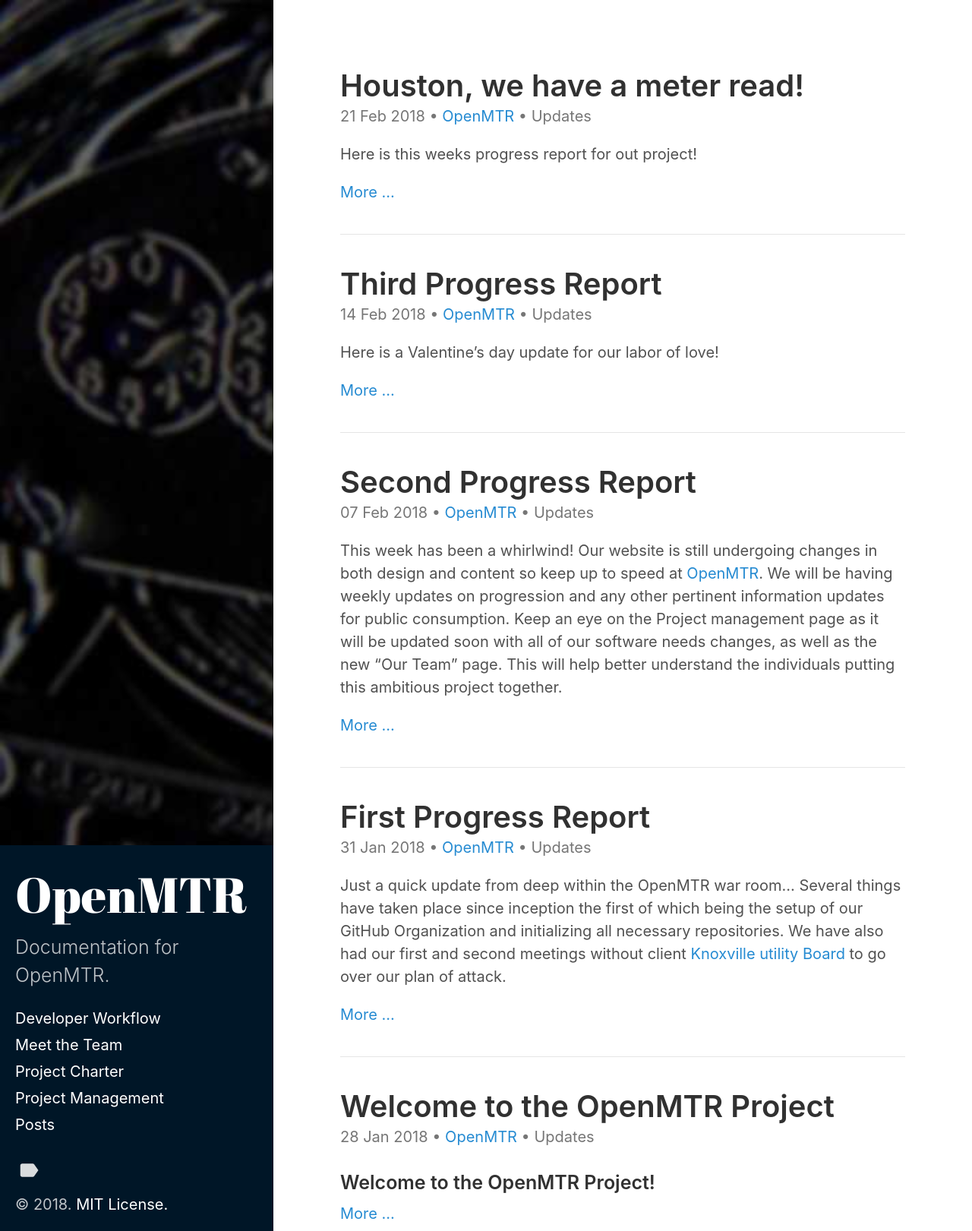
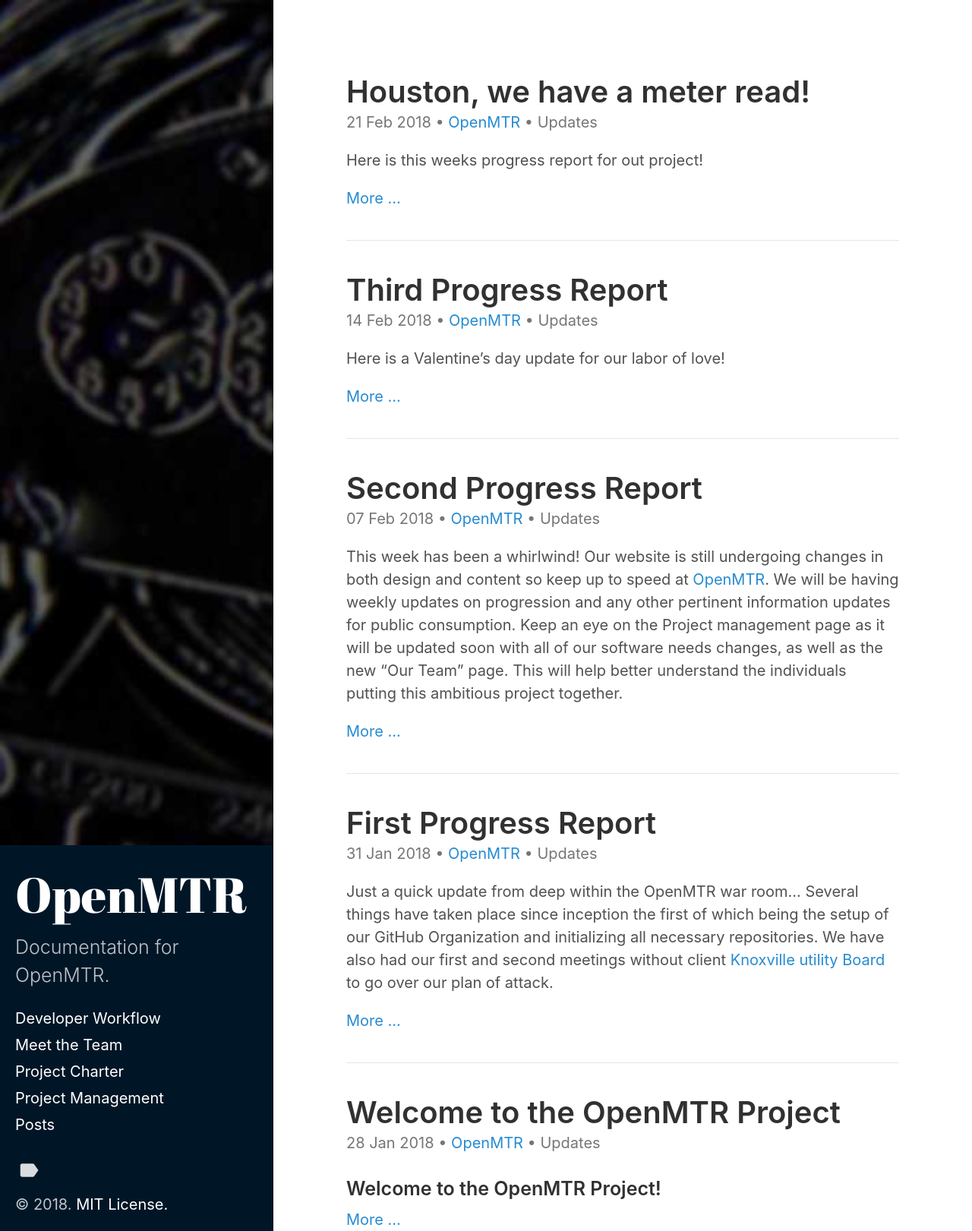
Before and after one commit to knoxville-utilities-board/OpenMTR.github.io_2018, a Jekyll site: the page built from index.html, in a window 1280 px wide. Shown: the whole page at 76% size. Built offline with Jekyll 4.4.1, drawn with Linux system fonts in a browser that asks for light colours; the list of posts is cut into pages by our own code.

Commit message:
Fix bottom padding in default.html

```diff
--- a/_layouts/default.html
+++ b/_layouts/default.html
@@ -8,7 +8,7 @@
 
   {% include sidebar.html %}
 
-  <div class = "content" style = "width: 100%; margin: 0%; padding: 8px;">
+  <div class = "content" style = "width: 100%; margin: 0%; padding: 16px 16px 16px 16px;">
     <main class="container">
     {{ content }}
     </main>
```
